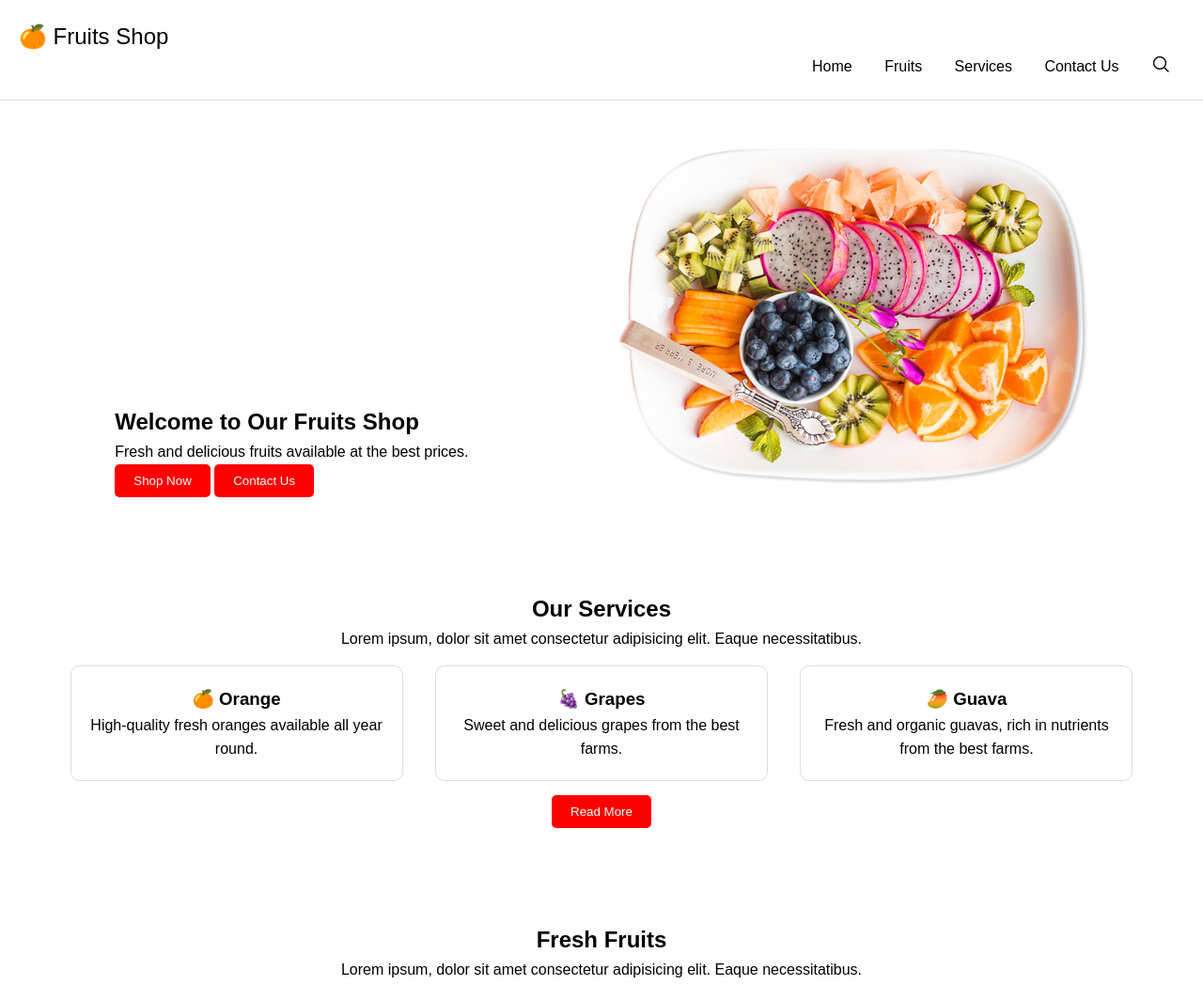
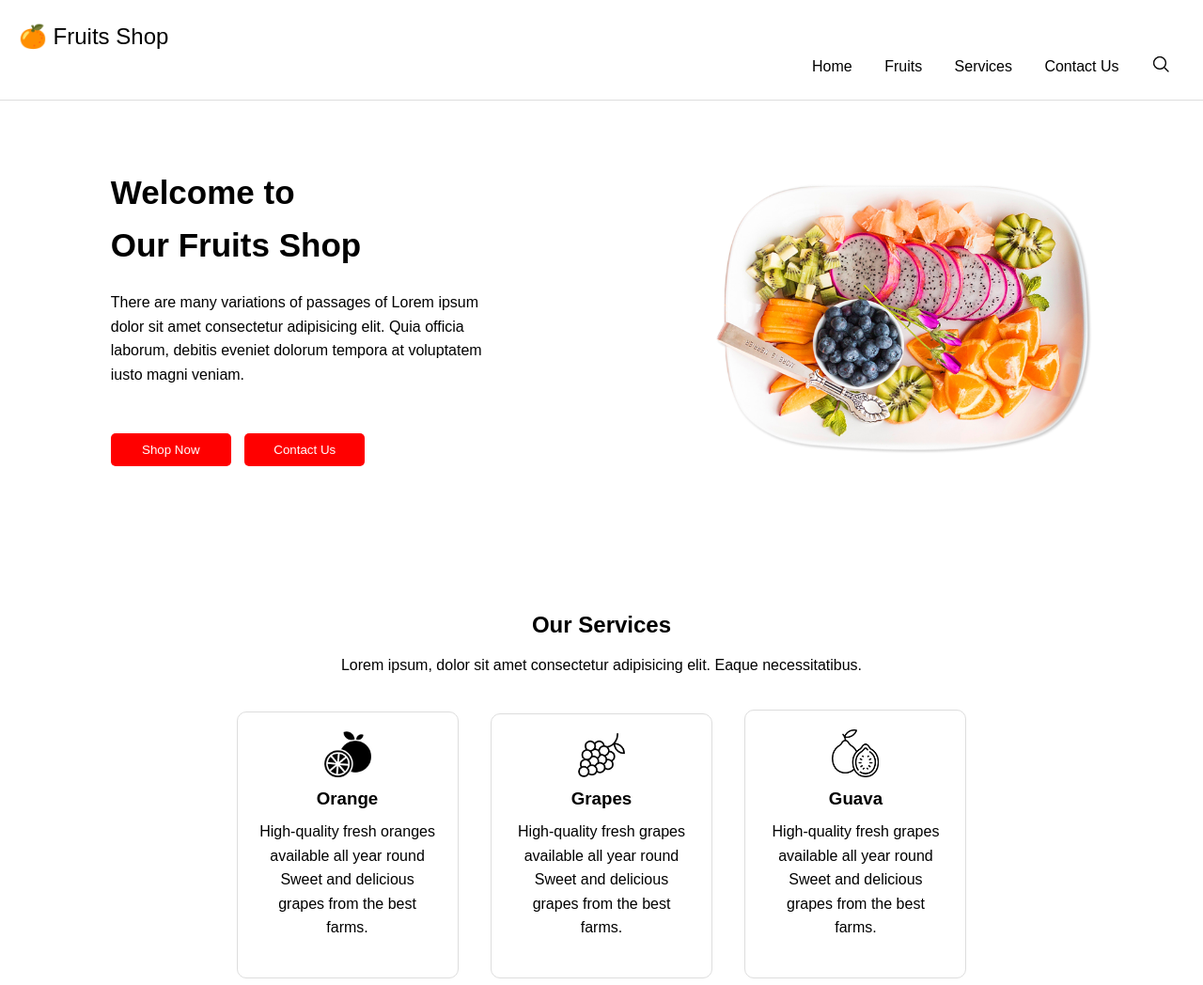
Before and after one commit to ibrahem2212/fruits-shop, a plain HTML site: page index.html in a window 1280 px wide. Shown: the top 1048 px of the page at 94% size. Drawn offline with Linux system fonts and the light colour scheme.

Commit message:
commit 4

```diff
--- a/index.html
+++ b/index.html
@@ -13,7 +13,7 @@
         <div class="logo">🍊 Fruits Shop</div>
         <nav>
             <ul>
-                <li><a href="#first">Home</a></li>
+                <li><a href="#">Home</a></li>
                 <li><a href="#products">Fruits</a></li>
                 <li><a href="#services">Services</a></li>
                 <li><a href="#contact">Contact Us</a></li>
@@ -26,11 +26,15 @@
     <!-- first Section -->
     <section class="first" id="first">
         <div class="first-text">
-            <h1>Welcome to Our Fruits Shop</h1>
-            <p>Fresh and delicious fruits available at the best prices.</p>
-            <button onclick="location.href='#products'">Shop Now</button>
-            <button onclick="location.href='#contact'">Contact Us</button>
-        </div>
+            <div class="h1-p">
+                <h1>Welcome to <br>Our Fruits Shop</h1>
+                <p>There are many variations of passages of Lorem ipsum dolor sit amet consectetur adipisicing elit. Quia officia laborum, debitis eveniet dolorum tempora at voluptatem iusto magni veniam.</p>
+            </div>
+            <div class="first-btn">
+                <button onclick="location.href='#products'">Shop Now</button>
+                <button onclick="location.href='#contact'">Contact Us</button>
+            </div>
+            </div>
         <img src="./images/dish.png" alt="Fruit Platter">
     </section>
 
@@ -39,16 +43,19 @@
         <h2>Our Services</h2>
         <p>Lorem ipsum, dolor sit amet consectetur adipisicing elit. Eaque necessitatibus.</p>
         <div class="service-box">
-            <h3>🍊 Orange</h3>
-            <p>High-quality fresh oranges available all year round.</p>
+            <img src="./images/item1.png" width="50px">
+            <h3>Orange</h3>
+            <p>High-quality fresh oranges available all year round Sweet and delicious grapes from the best farms.</p>
         </div>
         <div class="service-box">
-            <h3>🍇 Grapes</h3>
-            <p>Sweet and delicious grapes from the best farms.</p>
+            <img src="./images/item2.png" width="50px">
+            <h3>Grapes</h3>
+            <p>High-quality fresh grapes available all year round Sweet and delicious grapes from the best farms.</p>
         </div>
         <div class="service-box">
-            <h3>🥭 Guava</h3>
-            <p>Fresh and organic guavas, rich in nutrients from the best farms.</p>
+            <img src="./images/item.png" width="50px">
+            <h3>Guava</h3>
+            <p>High-quality fresh grapes available all year round Sweet and delicious grapes from the best farms.</p>
         </div>
         <button>Read More</button>
     </section>
@@ -99,7 +106,7 @@
     </section>
 
     <section class="image">
-        <img src="./images/tasty.png" alt="image" width="100%" height="350px">
+        <img src="./images/tasty.png" alt="image" width="100%" height="400px">
 
     </section>
     <!-- Contact Section -->
@@ -119,15 +126,15 @@
     <footer>
         <div class="footer-items">
             <h4>Fruits</h4>
-            <p>Fresh and high-quality fruits for all seasons.</p>
+            <p>Fresh and high-quality fruits for all seasons We offer the best fruit delivery services.</p>
         </div>
         <div class="footer-items">
             <h4>Services</h4>
-            <p>We offer the best fruit delivery services.</p>
+            <p>Fresh and high-quality fruits for all seasons We offer the best fruit delivery services.</p>
         </div>
         <div class="footer-items">
             <h4>List</h4>
-            <p>Fresh and high-quality fruits for all seasons.</p>
+            <p>Fresh and high-quality fruits for all seasons We offer the best fruit delivery services.</p>
         </div>
         <div class="footer-items">
             <h4>Follow us</h4>
@@ -142,6 +149,10 @@
             <button>Subscribe</button>
         </div>
     </footer>
+    <div class="last-footer">
+        <p>Copyright © All Rights Reserved</p>
+    </div>
+
 
 </body>
 </html>
--- a/style.css
+++ b/style.css
@@ -48,37 +48,80 @@ nav ul li a {
 }
 
 .first {
-    padding: 50px;
+    width: 100%;
     text-align: center;
+    margin-top: 70px;
+    margin-bottom: 100px;
 }
 
 .first-text {
+    margin-right: 0px;
     display: inline-block;
-    width: 45%;
+    width: 50%;
+    text-align: center;
+}
+.h1-p {
+    width: 70%;
+    text-align: left;
+    margin-bottom: 50px;
+}
+.h1-p h1{
+    width: 70%;
+    text-align: left;
+    padding-bottom: 20px;
+    font-size: 35px;
+}
+.h1-p p{
+    width: 90%;
     text-align: left;
 }
-
+.first-btn{
+    width:100%;
+    text-align: left;
+}
+.first-btn button{
+    display: inline-block;
+    width:20%;
+    margin-right: 10px;
+    padding: 10px;
+}
 .first img {
-    width: 45%;
-    max-width: 500px;
+    width: 400px;
     display: inline-block;
 }
-
+.first button{
+    background-color: red;
+    color: white;
+    border: none;
+    padding: 10px 20px;
+    border-radius: 5px;
+    }
 .services {
     padding: 50px;
     text-align: center;
+    margin-bottom: 50px;
 }
-
+.services h2{
+    margin-bottom: 10px;
+}
+.services p{
+    margin-bottom:20px ;
+}
 .service-box {
     display: inline-block;
-    width: 30%;
+    width: 20%;
     margin: 15px;
     padding: 20px;
     border: 1px solid #ddd;
     border-radius: 10px;
 }
-
+.service-box h3{
+    margin-bottom: 7px;
+}
 button {
+    display: block;
+    margin-top: 50px;
+    margin: auto;
     background-color: red;
     color: white;
     border: none;
@@ -94,6 +137,8 @@ button:hover {
 .products {
     padding: 50px;
     text-align: center;
+    margin-bottom: 50px;
+
 }
 
 .product-item {
@@ -116,10 +161,12 @@ button:hover {
 .profile{
     text-align: center;
     padding: 50px;
+    margin-bottom: 90px;
 }
 .contact {
     padding: 50px;
     text-align: center;
+    margin-top: 100px;
     margin-bottom: 200px;
     overflow: hidden;
 }
@@ -150,17 +197,22 @@ button:hover {
 }
 
 footer {
-    background: #f8f8f8;
     padding: 20px;
+    margin-left: 100px;
 }
 
 .footer-items {
     display: inline-block;
-    width: 24%;
+    width: 20%;
     padding: 10px;
     vertical-align: top;
 }
+.footer-items p{
+    max-width: 100px;
+}
 .social-images{
+    margin-bottom: 30px;
+
     width: 200px;
 }
 .social-images img{
@@ -169,3 +221,9 @@ footer {
 .footer-items input{
     padding-top: 5px;
 }
+
+.last-footer{
+    background: #f8f8f8;
+    text-align: center;
+    padding: 25px;
+}
```
